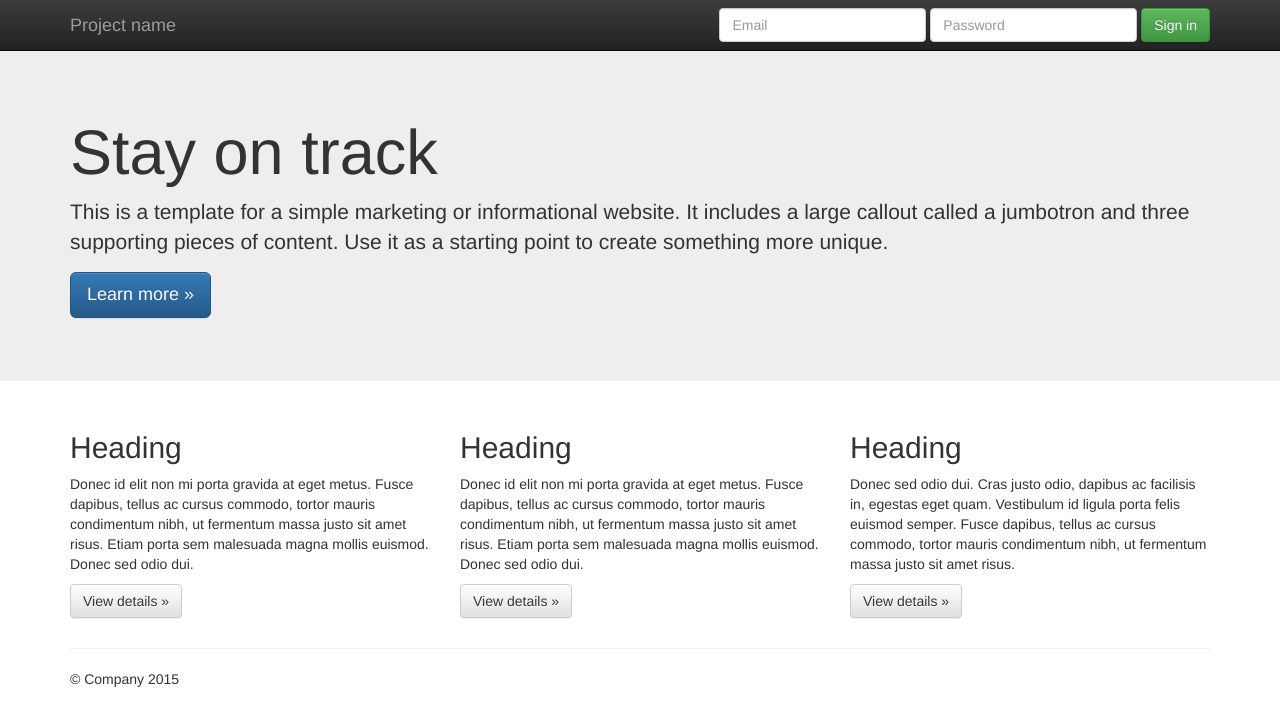
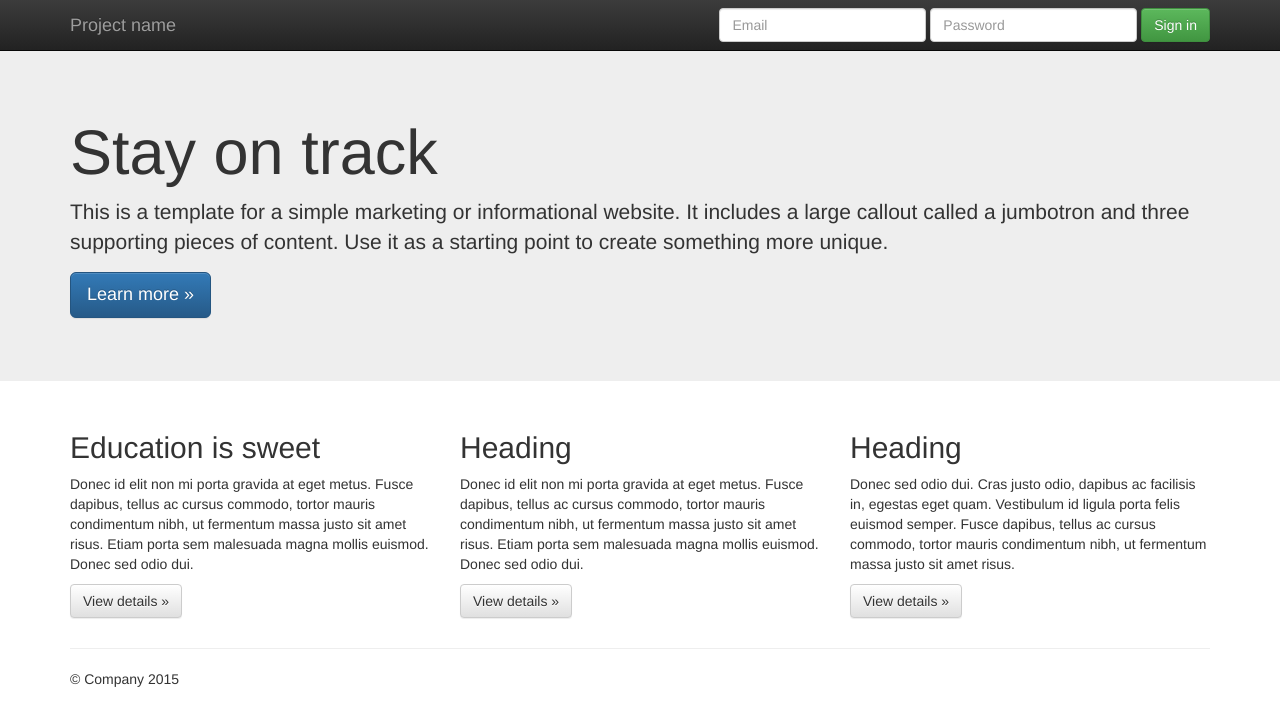
Before and after one commit to talus15/Myfirstsite, a plain HTML site: page index.html in a window 1280 px wide. Drawn offline with nearby package versions, Linux system fonts and the light colour scheme.

Commit message:
initial commit

```diff
--- a/index.html
+++ b/index.html
@@ -65,7 +65,7 @@
       <!-- Example row of columns -->
       <div class="row">
         <div class="col-md-4">
-          <h2>Heading</h2>
+          <h2>Education is sweet</h2>
           <p>Donec id elit non mi porta gravida at eget metus. Fusce dapibus, tellus ac cursus commodo, tortor mauris condimentum nibh, ut fermentum massa justo sit amet risus. Etiam porta sem malesuada magna mollis euismod. Donec sed odio dui. </p>
           <p><a class="btn btn-default" href="#" role="button">View details &raquo;</a></p>
         </div>
```
